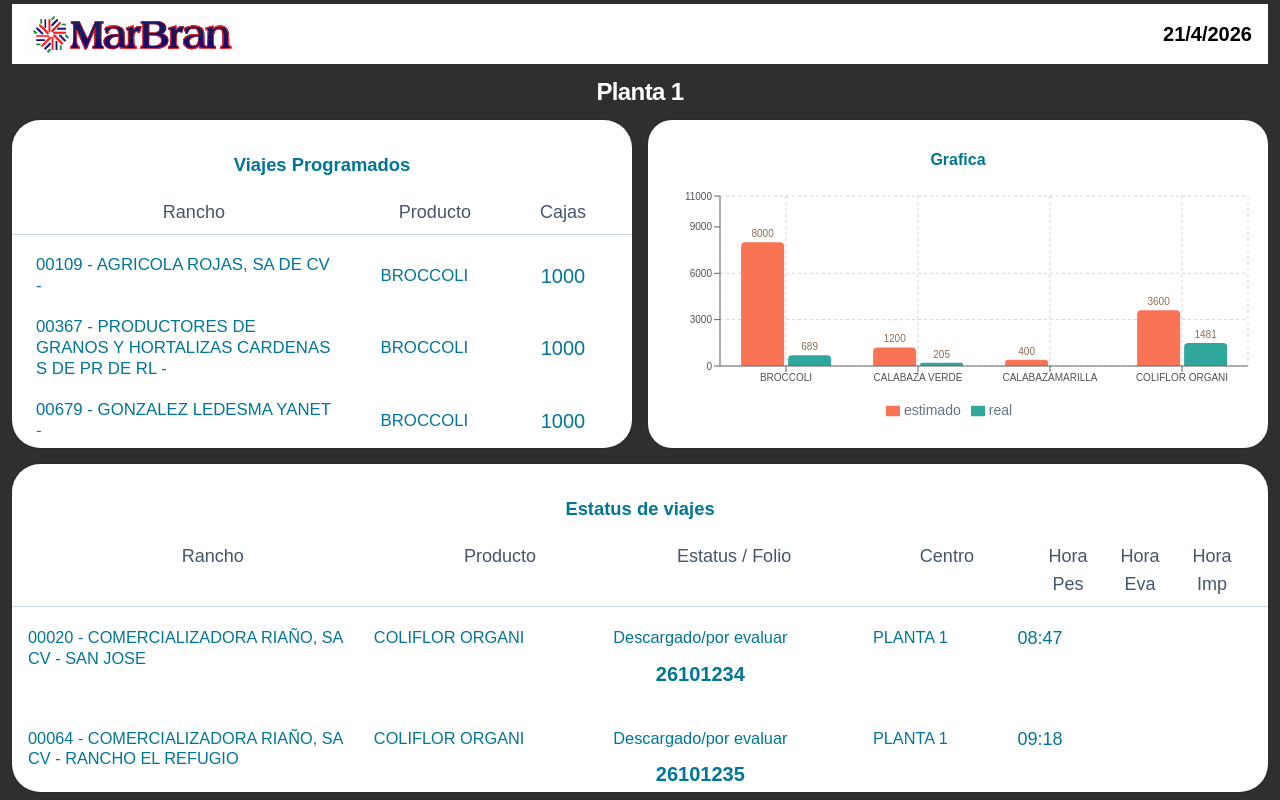
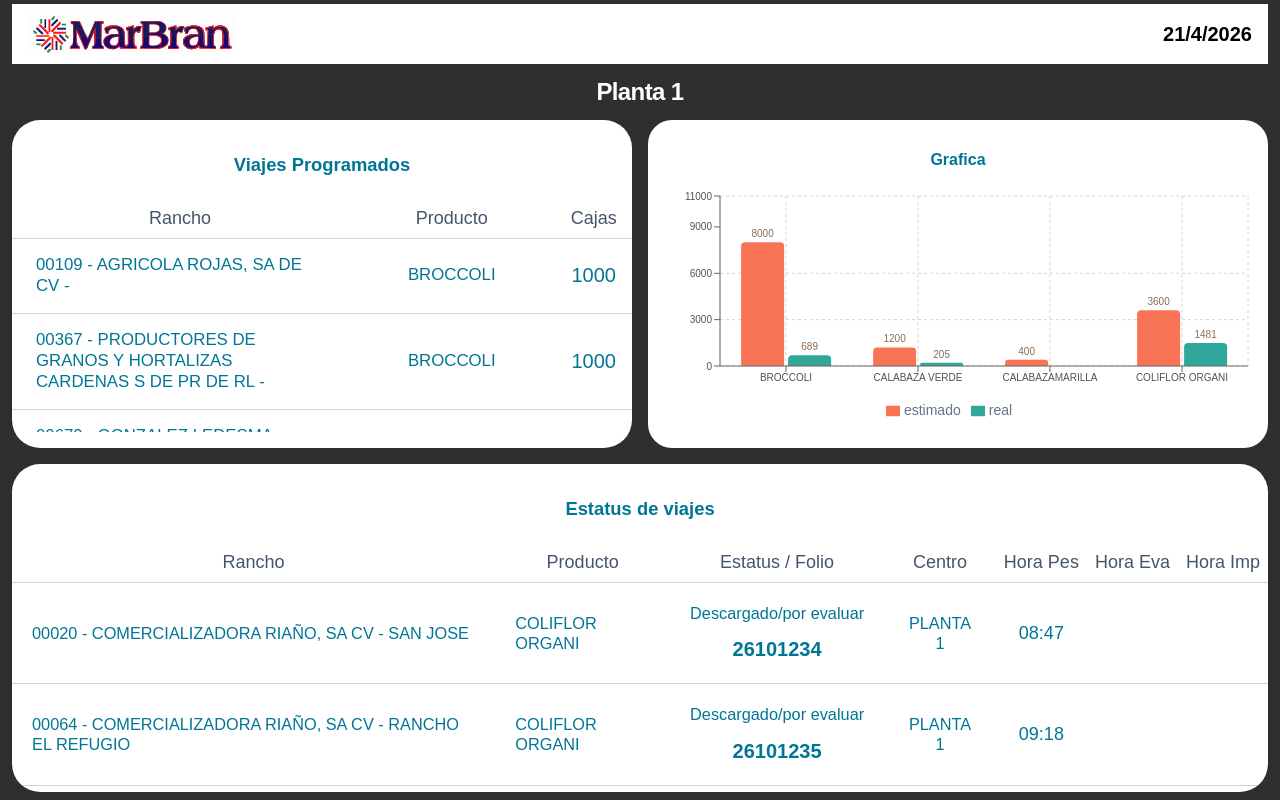
Before and after one commit to MrQreb/monitor_react_vite, a React (Vite) app: page /materia-prima/planta-1 in a window 1280 px wide. Built offline with nearby package versions, Linux system fonts and the light colour scheme.

Commit message:
usando table

```diff
--- a/src/features/materia-prima/dashboard/components/EstatusViaje.tsx
+++ b/src/features/materia-prima/dashboard/components/EstatusViaje.tsx
@@ -1,5 +1,6 @@
 import { Card, CardContent, CardHeader, CardTitle } from "@/components/ui/card"
 import { ScrollArea, ScrollBar } from "@/components/ui/scroll-area"
+import { Table, TableBody, TableCell, TableHead, TableHeader, TableRow } from "@/components/ui/table"
 
 type ViajeEstatus = {
   producto: string
@@ -34,50 +35,71 @@ export function EstatusViaje({ viajes }: Props) {
       </CardHeader>
 
       <CardContent className="min-w-0 px-0 pb-0 pt-0">
-        <div className="grid min-w-0 grid-cols-[minmax(0,1.7fr)_minmax(0,1fr)_minmax(0,1.2fr)_minmax(0,.8fr)_72px_72px_72px] border-b border-slate-300 px-4 pb-2 text-center text-sm text-slate-600 sm:px-5 sm:text-base lg:text-lg">
-          <span>Rancho</span>
-          <span>Producto</span>
-          <span>Estatus / Folio</span>
-          <span>Centro</span>
-          <span>Hora Pes</span>
-          <span>Hora Eva</span>
-          <span>Hora Imp</span>
-        </div>
+        <ScrollArea className="h-77.5 w-full min-w-0">
+          <Table>
+            <TableHeader>
+              <TableRow className="border-slate-300 hover:bg-transparent">
+                <TableHead className="border-b border-slate-300 text-center text-sm font-normal text-slate-600 sm:text-base lg:text-lg">
+                  Rancho
+                </TableHead>
+                <TableHead className="border-b border-slate-300 text-center text-sm font-normal text-slate-600 sm:text-base lg:text-lg">
+                  Producto
+                </TableHead>
+                <TableHead className="border-b border-slate-300 text-center text-sm font-normal text-slate-600 sm:text-base lg:text-lg">
+                  Estatus / Folio
+                </TableHead>
+                <TableHead className="border-b border-slate-300 text-center text-sm font-normal text-slate-600 sm:text-base lg:text-lg">
+                  Centro
+                </TableHead>
+                <TableHead className="border-b border-slate-300 text-center text-sm font-normal text-slate-600 sm:text-base lg:text-lg">
+                  Hora Pes
+                </TableHead>
+                <TableHead className="border-b border-slate-300 text-center text-sm font-normal text-slate-600 sm:text-base lg:text-lg">
+                  Hora Eva
+                </TableHead>
+                <TableHead className="border-b border-slate-300 text-center text-sm font-normal text-slate-600 sm:text-base lg:text-lg">
+                  Hora Imp
+                </TableHead>
+              </TableRow>
+            </TableHeader>
 
-        <ScrollArea className="h-77.5 w-full min-w-0">
-          <div className="space-y-8 px-3 py-5 sm:space-y-10 sm:px-4">
+            <TableBody>
               {viajes.map((viaje, index) => (
-              <div
-                key={`${viaje.rancho}-${viaje.ticket}-${index}`}
-                className="grid min-w-0 grid-cols-[minmax(0,1.7fr)_minmax(0,1fr)_minmax(0,1.2fr)_minmax(0,.8fr)_72px_72px_72px] items-start gap-2 text-xs text-cyan-700 sm:gap-4 sm:text-sm lg:text-[1.02rem]"
-              >
-                <div className="min-w-0 whitespace-normal wrap-break-word text-left leading-tight">
+                <TableRow key={`${viaje.rancho}-${viaje.ticket}-${index}`} className="border-slate-300 hover:bg-transparent align-top">
+                  <TableCell className="px-4 py-5 text-left text-xs leading-tight whitespace-normal wrap-break-word text-cyan-700 sm:px-5 sm:text-sm lg:text-[1.02rem]">
                     {viaje.rancho}
-                </div>
+                  </TableCell>
 
-                <div className="min-w-0 whitespace-normal wrap-break-word text-left leading-tight">
+                  <TableCell className="px-4 py-5 text-left text-xs leading-tight whitespace-normal wrap-break-word text-cyan-700 sm:px-5 sm:text-sm lg:text-[1.02rem]">
                     {viaje.producto}
-                </div>
+                  </TableCell>
 
-                <div className="flex min-w-0 flex-col items-center gap-2 text-center leading-tight sm:gap-3">
+                  <TableCell className="px-4 py-5 text-center text-xs leading-tight text-cyan-700 sm:px-5 sm:text-sm lg:text-[1.02rem]">
+                    <div className="flex flex-col items-center gap-2 sm:gap-3">
                       <span>{viaje.estatus}</span>
                       <span className="text-base font-bold sm:text-xl">{emptyCell(viaje.folio)}</span>
                     </div>
+                  </TableCell>
 
-                <div className="min-w-0 whitespace-normal text-center leading-tight">
+                  <TableCell className="px-4 py-5 text-center text-xs leading-tight whitespace-normal text-cyan-700 sm:px-5 sm:text-sm lg:text-[1.02rem]">
                     {emptyCell(viaje.centro_corte)}
-                </div>
+                  </TableCell>
 
-                <div className="text-center text-sm leading-tight sm:text-lg">
+                  <TableCell className="px-4 py-5 text-center text-sm leading-tight text-cyan-700 sm:text-lg">
                     {emptyCell(viaje.hora_pesaje)}
-                </div>
+                  </TableCell>
 
-                <div className="text-center text-sm leading-tight sm:text-lg">{emptyCell(viaje.hora_evaluacion)}</div>
+                  <TableCell className="px-4 py-5 text-center text-sm leading-tight text-cyan-700 sm:text-lg">
+                    {emptyCell(viaje.hora_evaluacion)}
+                  </TableCell>
 
-                <div className="text-center text-sm leading-tight sm:text-lg">{emptyCell(viaje.hora_impresion)}</div>
-              </div>
+                  <TableCell className="px-4 py-5 text-center text-sm leading-tight text-cyan-700 sm:text-lg">
+                    {emptyCell(viaje.hora_impresion)}
+                  </TableCell>
+                </TableRow>
               ))}
-          </div>
+            </TableBody>
+          </Table>
           <ScrollBar orientation="vertical" />
         </ScrollArea>
       </CardContent>
--- a/src/features/materia-prima/dashboard/components/ViajesProgramados.tsx
+++ b/src/features/materia-prima/dashboard/components/ViajesProgramados.tsx
@@ -1,5 +1,6 @@
 import { Card, CardContent, CardHeader, CardTitle } from "@/components/ui/card"
 import { ScrollArea } from "@/components/ui/scroll-area"
+import { Table, TableBody, TableCell, TableHead, TableHeader, TableRow } from "@/components/ui/table"
 
 type ViajeProgramado = {
   agricultor: string
@@ -21,27 +22,38 @@ export function ViajesProgramados({ viajes }: Props) {
       </CardHeader>
 
       <CardContent className="flex min-h-0 flex-1 min-w-0 flex-col px-0 pb-0 pt-0">
-        <div className="grid min-w-0 grid-cols-[minmax(0,1.9fr)_minmax(0,1fr)_90px] border-b border-slate-300 px-4 pb-2 text-center text-base text-slate-600 sm:px-6 sm:text-lg">
-          <span>Rancho</span>
-          <span>Producto</span>
-          <span>Cajas</span>
-        </div>
+        <ScrollArea className="min-h-0 flex-1 w-full min-w-0">
+          <Table>
+            <TableHeader>
+              <TableRow className="border-slate-300 hover:bg-transparent">
+                <TableHead className="border-b border-slate-300 text-center text-base font-normal text-slate-600 sm:text-lg">
+                  Rancho
+                </TableHead>
+                <TableHead className="border-b border-slate-300 text-center text-base font-normal text-slate-600 sm:text-lg">
+                  Producto
+                </TableHead>
+                <TableHead className="border-b border-slate-300 text-center text-base font-normal text-slate-600 sm:text-lg">
+                  Cajas
+                </TableHead>
+              </TableRow>
+            </TableHeader>
 
-        <ScrollArea className="min-h-0 flex-1 w-full min-w-0">
-          <div className="space-y-4 px-3 py-4 sm:space-y-5 sm:px-4 sm:py-5">
-            {viajes.map((viaje, index) => (
-              <div
-                key={`${viaje.agricultor}-${viaje.producto}-${index}`}
-                className="grid min-w-0 grid-cols-[minmax(0,1.9fr)_minmax(0,1fr)_90px] items-center gap-3 px-2 text-center text-sm text-cyan-700 sm:gap-4 sm:text-[1.05rem]"
-              >
-                <div className="min-w-0 whitespace-normal wrap-break-word text-left leading-tight">
-                  {viaje.agricultor}
-                </div>
-                <div className="min-w-0 wrap-break-word font-medium leading-tight">{viaje.producto}</div>
-                <div className="text-center text-lg font-normal leading-tight sm:text-xl">{viaje.cantidad}</div>
-              </div>
-            ))}
-          </div>
+            <TableBody>
+              {viajes.map((viaje, index) => (
+                <TableRow key={`${viaje.agricultor}-${viaje.producto}-${index}`} className="border-slate-300 hover:bg-transparent">
+                  <TableCell className="px-4 py-4 text-left text-sm leading-tight whitespace-normal wrap-break-word text-cyan-700 sm:px-6 sm:text-[1.05rem]">
+                    {viaje.agricultor}
+                  </TableCell>
+                  <TableCell className="px-4 py-4 text-center text-sm font-medium leading-tight whitespace-normal wrap-break-word text-cyan-700 sm:px-6 sm:text-[1.05rem]">
+                    {viaje.producto}
+                  </TableCell>
+                  <TableCell className="px-4 py-4 text-center text-lg font-normal leading-tight text-cyan-700 sm:text-xl">
+                    {viaje.cantidad}
+                  </TableCell>
+                </TableRow>
+              ))}
+            </TableBody>
+          </Table>
         </ScrollArea>
       </CardContent>
     </Card>
```
Also changed, not shown: src/features/auth/login/pages/LoginPage.tsx (+0 -33 lines). Lines whose indentation alone changed are shown as unchanged.
